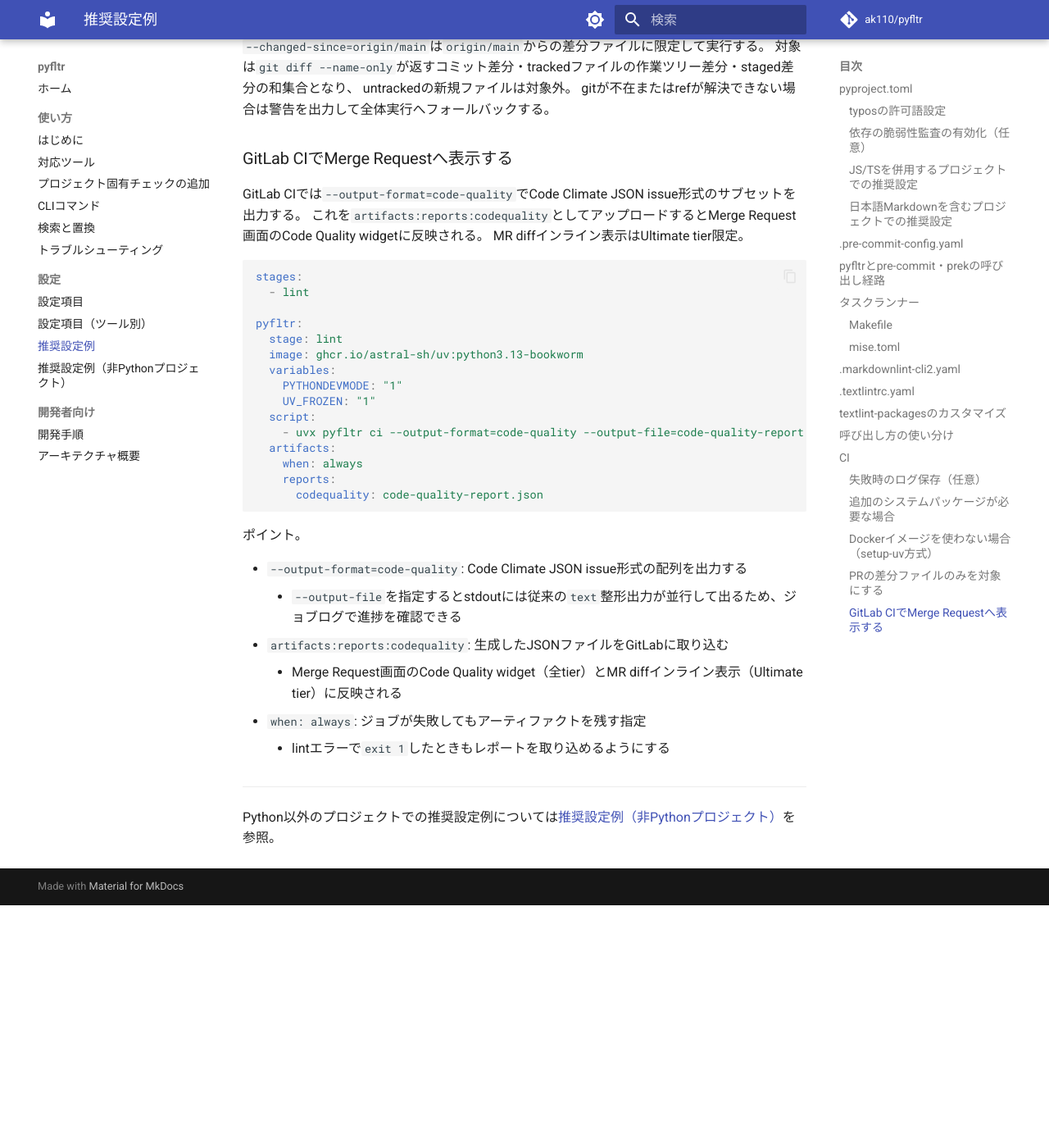
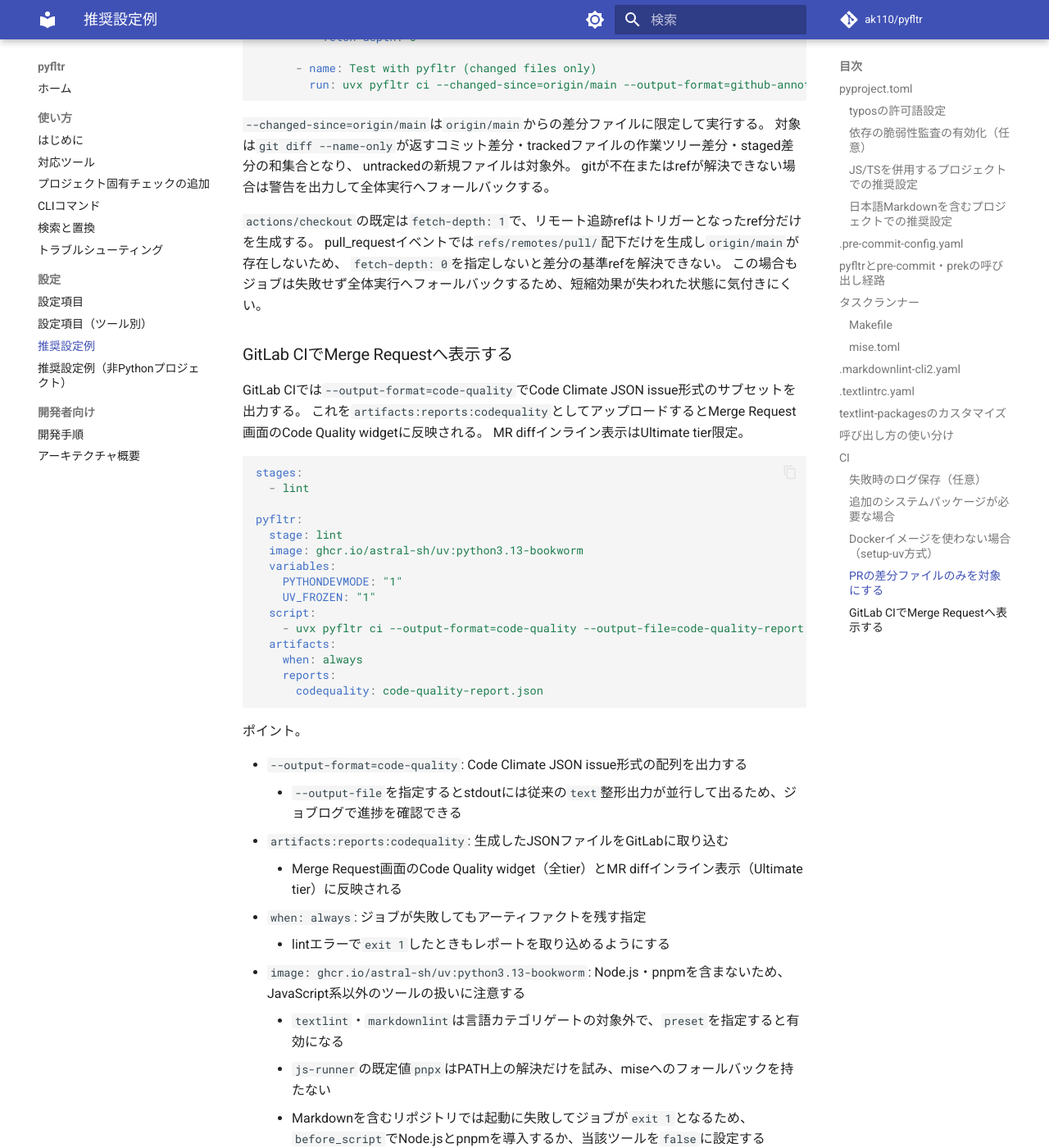
Before and after one commit to ak110/pyfltr, an MkDocs documentation site: the page built from docs/guide/recommended.md, in a window 1280 px wide and 1400 px high, scrolled down 16123 px. Shown: the whole window at 82% size. Built offline with MkDocs 1.6.1 and Material for MkDocs 9.7.7, drawn with Linux system fonts in a browser that asks for light colours; comment, search, counter and statistics services are not loaded; before the commit the page ends 17227 px from its top, so only the background shows below that; some of the changed text lies outside the part shown.

Commit message:
fix(guide): CI設定例が前提とする実行環境の条件を明示する
差分限定実行の例は浅いチェックアウトのままでは比較元を解決できず、GitLab CI例の
イメージにはNode.jsが含まれないため、いずれも例のままでは意図どおり動作しない。

Co-Authored-By: Claude Opus 5 (1M context) <noreply@anthropic.com>
Claude-Session: https://claude.ai/code/session_01H6SBG6GDZ7MENh3GZtGRRb

````diff
--- a/docs/guide/recommended.md
+++ b/docs/guide/recommended.md
@@ -683,6 +683,11 @@ PR（プルリクエスト）で変更したファイルだけを対象に実行
 ベースブランチとの差分ファイルのみにチェック対象を限定し、大規模リポジトリでの実行時間を短縮できる。
 
 ```yaml
+      - uses: actions/checkout@v7
+        with:
+          # 既定の単一コミット取得ではorigin/mainのリモート追跡refを生成しないため全履歴を取得する
+          fetch-depth: 0
+
       - name: Test with pyfltr (changed files only)
         run: uvx pyfltr ci --changed-since=origin/main --output-format=github-annotations
 ```
@@ -691,6 +696,11 @@ PR（プルリクエスト）で変更したファイルだけを対象に実行
 対象は`git diff --name-only`が返すコミット差分・trackedファイルの作業ツリー差分・staged差分の和集合となり、
 untrackedの新規ファイルは対象外。
 gitが不在またはrefが解決できない場合は警告を出力して全体実行へフォールバックする。
+
+`actions/checkout`の既定は`fetch-depth: 1`で、リモート追跡refはトリガーとなったref分だけを生成する。
+pull_requestイベントでは`refs/remotes/pull/`配下だけを生成し`origin/main`が存在しないため、
+`fetch-depth: 0`を指定しないと差分の基準refを解決できない。
+この場合もジョブは失敗せず全体実行へフォールバックするため、短縮効果が失われた状態に気付きにくい。
 
 ### GitLab CIでMerge Requestへ表示する
 
@@ -724,6 +734,12 @@ pyfltr:
     - Merge Request画面のCode Quality widget（全tier）とMR diffインライン表示（Ultimate tier）に反映される
 - `when: always`: ジョブが失敗してもアーティファクトを残す指定
     - lintエラーで`exit 1`したときもレポートを取り込めるようにする
+- `image: ghcr.io/astral-sh/uv:python3.13-bookworm`: Node.js・pnpmを含まないため、
+  JavaScript系以外のツールの扱いに注意する
+    - `textlint`・`markdownlint`は言語カテゴリゲートの対象外で、`preset`を指定すると有効になる
+    - `js-runner`の既定値`pnpx`はPATH上の解決だけを試み、miseへのフォールバックを持たない
+    - Markdownを含むリポジトリでは起動に失敗してジョブが`exit 1`となるため、
+    `before_script`でNode.jsとpnpmを導入するか、当該ツールを`false`に設定する
 
 ---
 
````
Also changed, not shown: docs/guide/troubleshooting.md (+4 -0 lines).
